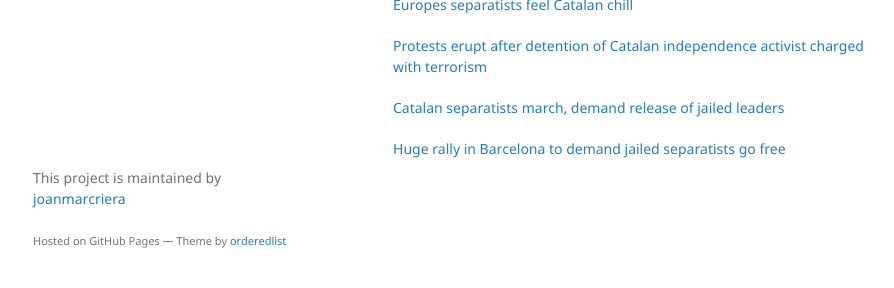
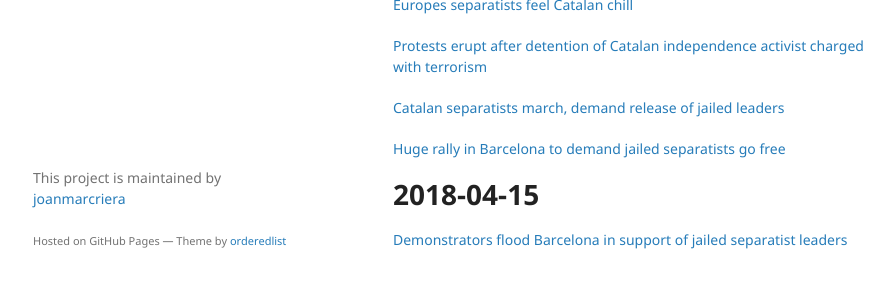
Before and after one commit to joanmarcriera/joanmarcriera-old.github.io, a Jekyll site: the page built from index.md, in a window 1280 px wide and 900 px high, scrolled down 527 px, cut to the strip 580-868 px from the top of the window. Shown: the whole strip, without its empty margins (177-1071 px from the left). Built offline with Jekyll 4.4.1, drawn with Linux system fonts in a browser that asks for light colours; our own code applies the rules of GitHub Pages for plain Markdown files.

Commit message:
new links

```diff
--- a/index.md
+++ b/index.md
@@ -55,3 +55,8 @@ layout: default
 [Catalan separatists march, demand release of jailed leaders](https://www.washingtonpost.com/world/europe/catalan-separatists-march-demand-release-of-jailed-leaders/2018/04/15/97f1535c-409c-11e8-b2dc-b0a403e4720a_story.html?ref=hvper.com&utm_source=hvper.com&utm_medium=website)
 
 [Huge rally in Barcelona to demand jailed separatists go free](http://abcnews.go.com/International/wireStory/catalan-separatists-march-demand-release-jailed-leaders-54478963?ref=hvper.com&utm_source=hvper.com&utm_medium=website)
+
+
+# 2018-04-15
+
+[Demonstrators flood Barcelona in support of jailed separatist leaders](http://www.reuters.com/article/us-spain-politics-catalonia/demonstrators-flood-barcelona-in-support-of-jailed-separatist-leaders-idUSKBN1HM0J4?ref=hvper.com&utm_source=hvper.com&utm_medium=website)
```
